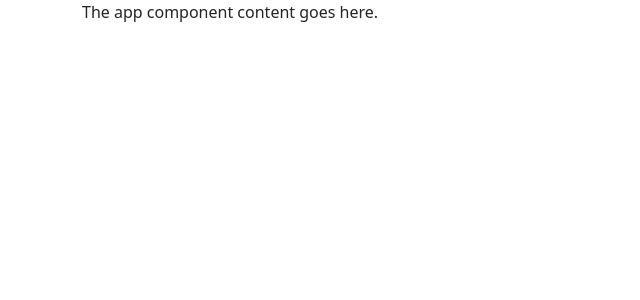
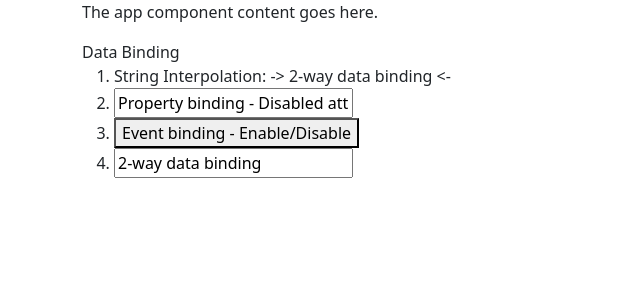
Before and after one commit to gishu/angular-bootcamp, an Angular app: page / in a window 1280 px wide. Shown: the top 300 px of the page, without its empty margins (0-640 px from the left). Built offline with nearby package versions, Linux system fonts and the light colour scheme.

Commit message:
examples of binding - prop, event, data

```diff
--- a/src/app/app.component.html
+++ b/src/app/app.component.html
@@ -1,3 +1,5 @@
 <div class="container">
   <p>The app component content goes here.</p>
+
+  <app-databind></app-databind>
 </div>
--- /dev/null
+++ b/src/app/databind/databind.component.html
@@ -0,0 +1,8 @@
+<div class="highlight">Data Binding</div>
+
+<ol>
+    <li>String Interpolation: -&gt; {{myField}} &lt;- </li>
+    <li><input [disabled]="enabled" type="text"  value ="Property binding - Disabled attribute"></li>
+    <li><button (click)="toggleEnabledFlag()">Event binding - Enable/Disable</button></li>
+    <li><input type="text" [(ngModel)]="myField"></li>
+</ol>
--- /dev/null
+++ b/src/app/databind/databind.component.ts
@@ -0,0 +1,20 @@
+import { Component, OnInit } from '@angular/core';
+
+@Component({
+  selector: 'app-databind',
+  templateUrl: './databind.component.html',
+  styleUrls: ['./databind.component.css'],
+})
+export class DatabindComponent implements OnInit {
+  myField = '2-way data binding';
+  buttonText = 'Click me!';
+  enabled = false;
+
+  constructor() {}
+
+  ngOnInit(): void {}
+
+  toggleEnabledFlag() {
+    this.enabled = !this.enabled;
+  }
+}
```
Also changed, not shown: src/app/app.module.ts (+6 -2 lines), src/app/databind/databind.component.css (added), 1 other file (tests, documents, lock files or other folders).
